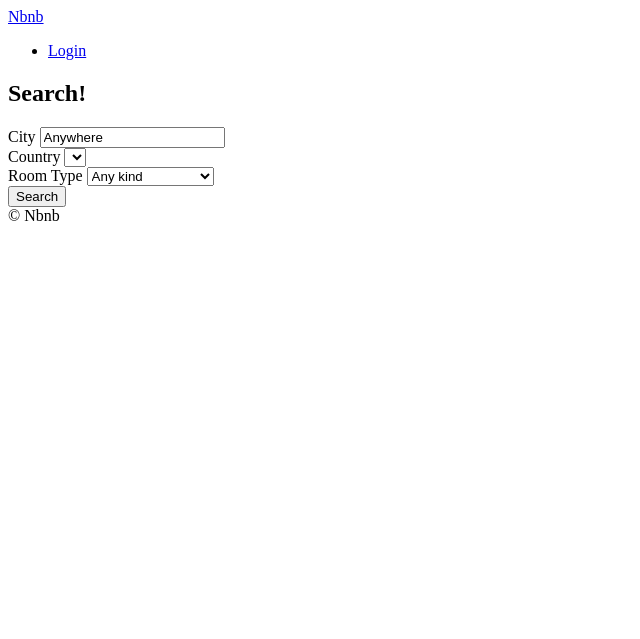
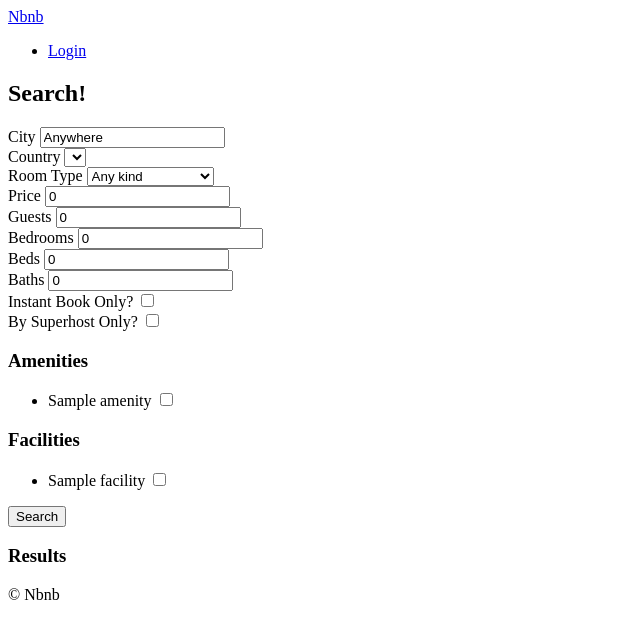
Before and after one commit to yun-mh/airbnb-clone, a Django app: page /rooms/search/ in a window 1280 px wide. Shown: the top 639 px of the page, without its empty margins (0-640 px from the left). Run offline with Django 3.2, Linux system fonts and the light colour scheme; tables that the repository leaves empty hold one stand-in row (values such as "Sample post"); lists and menus that the app fills with data are empty.

Commit message:
Implement search and filter in room search

```diff
--- a/rooms/views.py
+++ b/rooms/views.py
@@ -27,13 +27,84 @@ def search(request):
     city = str.capitalize(city)
     country = request.GET.get("country", "KR")
     room_type = int(request.GET.get("room_type", 0))
+    price = int(request.GET.get("price", 0))
+    guests = int(request.GET.get("guests", 0))
+    bedrooms = int(request.GET.get("bedrooms", 0))
+    beds = int(request.GET.get("beds", 0))
+    baths = int(request.GET.get("baths", 0))
+    instant = bool(request.GET.get("instant", False))
+    superhost = bool(request.GET.get("superhost", False))
+    s_amenities = request.GET.getlist("amenities")
+    s_facilities = request.GET.getlist("facilities")
+
+    form = {
+        "city": city,
+        "selected_room_type": room_type,
+        "selected_country": country,
+        "price": price,
+        "guests": guests,
+        "bedrooms": bedrooms,
+        "beds": beds,
+        "baths": baths,
+        "s_amenities": s_amenities,
+        "s_facilities": s_facilities,
+        "instant": instant,
+        "superhost": superhost,
+    }
+
     room_types = models.RoomType.objects.all()
+    amenities = models.Amenity.objects.all()
+    facilities = models.Facility.objects.all()
 
-    form = {"city": city, "selected_room_type": room_type, "selected_country": country}
+    choices = {
+        "countries": countries,
+        "room_types": room_types,
+        "amenities": amenities,
+        "facilities": facilities,
+    }
 
-    choices = {"countries": countries, "room_types": room_types}
+    filter_args = {}
 
-    return render(request, "rooms/search.html", {**form, **choices})
+    if city != "anywhere":
+        filter_args["city__startswith"] = city
+
+    filter_args["country"] = country
+
+    if room_type != 0:
+        filter_args["room_type__pk__exact"] = room_type  # room_type == foreign key
+
+    if price != 0:
+        filter_args["price__lte"] = price
+
+    if guests != 0:
+        filter_args["guests__gte"] = guests
+
+    if bedrooms != 0:
+        filter_args["bedrooms__gte"] = bedrooms
+
+    if beds != 0:
+        filter_args["beds__gte"] = beds
+
+    if baths != 0:
+        filter_args["baths__gte"] = baths
+
+    if instant is True:
+        filter_args["instant_book"] = True
+
+    if superhost is True:
+        filter_args["host__superhost"] = True
+
+    if len(s_amenities) > 0:
+        for s_amenity in s_amenities:
+            filter_args["amenities__pk"] = int(s_amenity)
+
+    if len(s_facilities) > 0:
+        for s_facility in s_facilities:
+            filter_args["facilities__pk"] = int(s_facility)
+
+    rooms = models.Room.objects.filter(**filter_args)
+
+    return render(request, "rooms/search.html", {**form, **choices, "rooms": rooms})
 
 
 # FBV of detail view
--- a/templates/rooms/search.html
+++ b/templates/rooms/search.html
@@ -33,7 +33,75 @@
                 {% endfor %}
             </select>
         </div>
+        <div>
+            <label for="price">Price</label>
+            <input value="{{ price }}" type="number" name="price" id="price" placeholder="Price">
+        </div>
+        <div>
+            <label for="guests">Guests</label>
+            <input value="{{ guests }}" type="number" name="guests" id="guests" placeholder="Guests">
+        </div>
+        <div>
+            <label for="bedrooms">Bedrooms</label>
+            <input value="{{ bedrooms }}" type="number" name="bedrooms" id="bedrooms" placeholder="Bedrooms">
+        </div>
+        <div>
+            <label for="beds">Beds</label>
+            <input value="{{ beds }}" type="number" name="beds" id="beds" placeholder="Beds">
+        </div>
+        <div>
+            <label for="baths">Baths</label>
+            <input value="{{ baths }}" type="number" name="baths" id="baths" placeholder="Baths">
+        </div>
+        <div>
+            <label for="instant">Instant Book Only?</label>
+            <input type="checkbox" name="instant" id="instant" {% if instant %}checked{% endif %}>
+        </div>
+        <div>
+            <label for="superhost">By Superhost Only?</label>
+            <input type="checkbox" name="superhost" id="superhost" {% if superhost %}checked{% endif %}>
+        </div>
+        <div>
+            <h3>Amenities</h3>
+            <ul>
+                {% for amenity in amenities %}
+                <li>
+                    <label for="a_{{amenity.pk}}">{{ amenity.name }}</label>
+                    <input
+                        id="a_{{amenity.pk}}"
+                        name="amenities"
+                        type="checkbox"
+                        value="{{ amenity.pk }}"
+                        {% if amenity.pk|slugify in s_amenities %}checked{% endif %}>
+                    </input>
+                </li>
+                {% endfor %}
+            </ul>
+        </div>
+        <div>
+            <h3>Facilities</h3>
+            <ul>
+                {% for facility in facilities %}
+                <li>
+                    <label for="f_{{facility.pk}}">{{ facility.name }}</label>
+                    <input
+                        id="f_{{facility.pk}}"
+                        name="facilities"
+                        type="checkbox"
+                        value="{{ facility.pk }}"
+                        {% if facility.pk|slugify in s_facilities %}checked{% endif %}>
+                    </input>
+                </li>
+                {% endfor %}
+            </ul>
+        </div>
         <button>Search</button>
     </form>
 
+    <h3>Results</h3>
+
+    {% for room in rooms %}
+        <h3>{{ room.name }}</h3>
+    {% endfor %}
+
 {% endblock content %}
```
Also changed, not shown: rooms/admin.py (+11 -1 lines).
